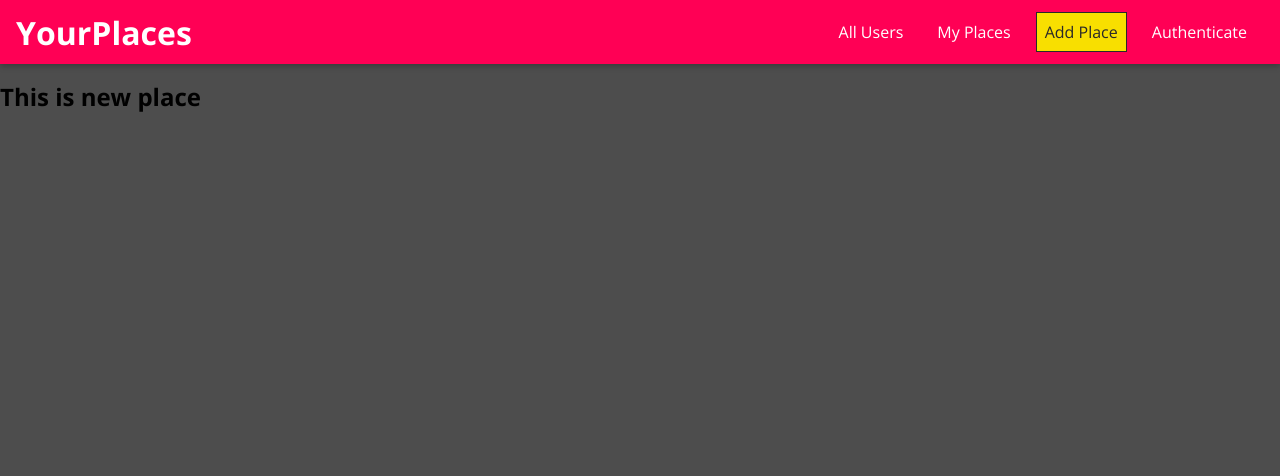
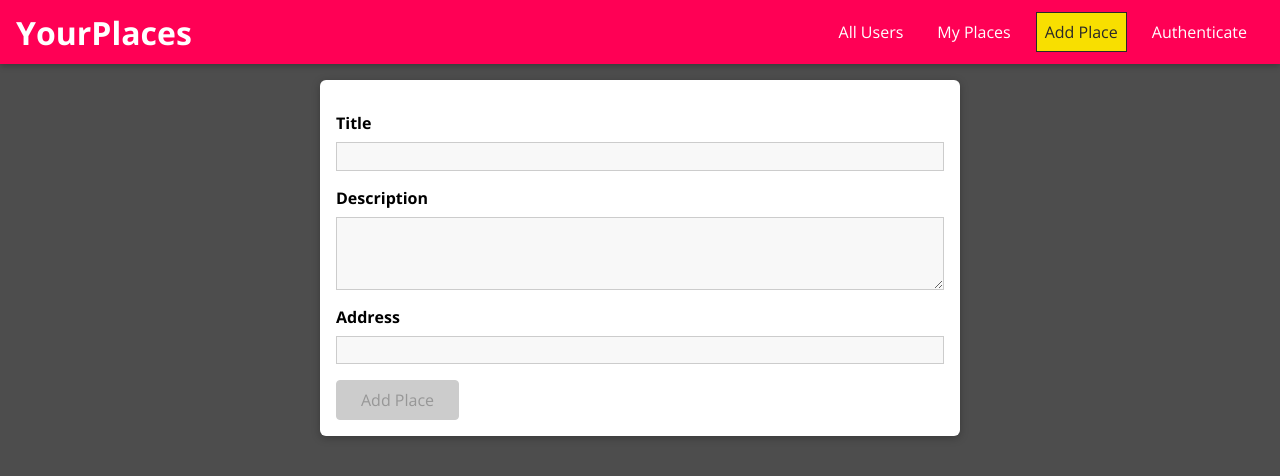
Before and after one commit to AtharvPal/GeoJournal, a React (Create React App) app: page /places/new in a window 1280 px wide. Shown: the top 476 px of the page. Built offline with nearby package versions, Linux system fonts and the light colour scheme.

Commit message:
adding form to add places (imp)

```diff
--- /dev/null
+++ b/src/places/pages/NewPlace.css
@@ -0,0 +1,10 @@
+.place-form {
+  list-style: none;
+  margin: 0 auto;
+  padding: 1rem;
+  width: 90%;
+  max-width: 40rem;
+  box-shadow: 0 2px 8px rgba(0, 0, 0, 0.26);
+  border-radius: 6px;
+  background: white;
+}
--- a/src/places/pages/NewPlace.js
+++ b/src/places/pages/NewPlace.js
@@ -1,7 +1,100 @@
-import React from "react";
+import React, { useCallback, useReducer } from "react";
+import Input from "../../shared/components/FormElements/Input";
+import Button from "../../shared/components/FormElements/Button";
+import {
+  VALIDATOR_MINLENGTH,
+  VALIDATOR_REQUIRE,
+} from "../../shared/util/validators";
+
+import "./NewPlace.css";
+
+const formReducer = (state, action) => {
+  switch (action.type) {
+    case "INPUT_CHANGE":
+      let formIsValid = true;
+      for (const inputId in state.inputs) {
+        if (inputId === action.inputId) {
+          formIsValid = formIsValid && action.isValid;
+        } else {
+          formIsValid = formIsValid && state.inputs[inputId].isValid;
+        }
+      }
+      return {
+        ...state,
+        inputs: {
+          ...state.inputs,
+          [action.inputId]: {
+            value: action.value,
+            isValid: action.isValid,
+          },
+        },
+        isValid: formIsValid,
+      };
+    default:
+      return state;
+  }
+};
 
 const NewPlace = () => {
-    return <h2>This is new place</h2>
-}
+  const [formState, dispatch] = useReducer(formReducer, {
+    inputs: {
+      title: {
+        value: "",
+        isValid: false,
+      },
+      description: {
+        value: "",
+        isValid: false,
+      },
+    },
+    isValid: false,
+  });
+  const inputHandler = useCallback((id, value, isValid) => {
+    dispatch({
+      type: "INPUT_CHANGE",
+      inputId: id,
+      value: value,
+      isValid: isValid,
+    });
+  }, []);
+
+  const formSubmitHandler = (event) => {
+    event.preventDefault();
+    // console.log(formState.inputs);
+  }
+
+  return (
+    <form className="place-form" onSubmit={formSubmitHandler}>
+      <Input
+        id="title"
+        element="input"
+        type="text"
+        label="Title"
+        onInput={inputHandler}
+        validators={[VALIDATOR_REQUIRE()]}
+        errorText="Please enter a valid title"
+      />
+      <Input
+        id="description"
+        element="textarea"
+        type="text"
+        label="Description"
+        onInput={inputHandler}
+        validators={[VALIDATOR_MINLENGTH(5)]}
+        errorText="Please enter a valid description (at least 5 characters)"
+      />
+      <Input
+        id="address"
+        element="input"
+        type="text"
+        label="Address"
+        onInput={inputHandler}
+        validators={[VALIDATOR_REQUIRE()]}
+        errorText="Please enter a valid description (at least 5 characters)"
+      />
+      <Button type="submit" disabled={!formState.isValid}>Add Place</Button>
+    </form>
+  );
+};
 
 export default NewPlace;
--- /dev/null
+++ b/src/shared/components/FormElements/Input.css
@@ -0,0 +1,41 @@
+.form-control {
+  margin: 1rem 0;
+}
+
+.form-control label,
+.form-control input,
+.form-control textarea {
+  display: block;
+}
+
+.form-control label {
+  font-weight: bold;
+  margin-bottom: 0.5rem;
+}
+
+.form-control input,
+.form-control textarea {
+  width: 100%;
+  font: inherit;
+  border: 1px solid #ccc;
+  background: #f8f8f8;
+  padding: 0.15rem 0.25rem;
+}
+
+.form-control input:focus,
+.form-control textarea:focus {
+  outline: none;
+  background: #ebebeb;
+  border-color: #510077;
+}
+
+.form-control--invalid label,
+.form-control--invalid p {
+  color: red;
+}
+
+.form-control--invalid input,
+.form-control--invalid textarea {
+  border-color: red;
+  background: #ffd1d1;
+}
--- /dev/null
+++ b/src/shared/components/FormElements/Input.js
@@ -0,0 +1,74 @@
+import React, { useEffect, useReducer } from "react";
+
+import "./Input.css";
+import { validate } from "../../util/validators";
+
+const inputReducer = (state, action) => {
+  switch (action.type) {
+    case "CHANGE":
+      return {
+        ...state,
+        value: action.val,
+        isValid: validate(action.val, action.validators),
+      };
+    case "TOUCH":
+      return {
+        ...state,
+        isTouched: true,
+      };
+    default:
+      return state;
+  }
+};
+
+const Input = (props) => {
+  const [inputState, dispatch] = useReducer(inputReducer, {
+    value: "",
+    isValid: false,
+  });
+
+  const changeHandler = (event) => {
+    dispatch({
+      type: "CHANGE",
+      val: event.target.value,
+      validators: props.validators,
+    });
+  };
+
+  const touchHandler = () => {
+    dispatch({
+      type: "TOUCH",
+    });
+  }
+
+  const {id, onInput} = props;
+  const { value, isValid } = inputState;
+
+  useEffect(() => {
+    onInput(id, value, isValid);
+  }, [id, value, isValid, onInput]);
+
+  const element =
+    props.element === "input" ? (
+      <input
+        id={props.id}
+        type={props.type}
+        placeholder={props.placeholder}
+        onChange={changeHandler}
+        onBlur={touchHandler}
+        value={inputState.value}
+      />
+    ) : (
+      <textarea id={props.id} rows={props.rows || 3} value={inputState.value} onChange={changeHandler} onBlur={touchHandler} />
+    );
+
+  return (
+    <div className={`form-control ${!inputState.isValid && inputState.isTouched && 'form-control--invalid'}`}>
+      <label htmlFor={props.id}>{props.label}</label>
+      {element}
+      {!inputState.isValid && inputState.isTouched && <p>{props.errorText}</p>}
+    </div>
+  );
+};
+
+export default Input;
--- /dev/null
+++ b/src/shared/util/validators.js
@@ -0,0 +1,46 @@
+const VALIDATOR_TYPE_REQUIRE = 'REQUIRE';
+const VALIDATOR_TYPE_MINLENGTH = 'MINLENGTH';
+const VALIDATOR_TYPE_MAXLENGTH = 'MAXLENGTH';
+const VALIDATOR_TYPE_MIN = 'MIN';
+const VALIDATOR_TYPE_MAX = 'MAX';
+const VALIDATOR_TYPE_EMAIL = 'EMAIL';
+const VALIDATOR_TYPE_FILE = 'FILE';
+
+export const VALIDATOR_REQUIRE = () => ({ type: VALIDATOR_TYPE_REQUIRE });
+export const VALIDATOR_FILE = () => ({ type: VALIDATOR_TYPE_FILE });
+export const VALIDATOR_MINLENGTH = val => ({
+  type: VALIDATOR_TYPE_MINLENGTH,
+  val: val
+});
+export const VALIDATOR_MAXLENGTH = val => ({
+  type: VALIDATOR_TYPE_MAXLENGTH,
+  val: val
+});
+export const VALIDATOR_MIN = val => ({ type: VALIDATOR_TYPE_MIN, val: val });
+export const VALIDATOR_MAX = val => ({ type: VALIDATOR_TYPE_MAX, val: val });
+export const VALIDATOR_EMAIL = () => ({ type: VALIDATOR_TYPE_EMAIL });
+
+export const validate = (value, validators) => {
+  let isValid = true;
+  for (const validator of validators) {
+    if (validator.type === VALIDATOR_TYPE_REQUIRE) {
+      isValid = isValid && value.trim().length > 0;
+    }
+    if (validator.type === VALIDATOR_TYPE_MINLENGTH) {
+      isValid = isValid && value.trim().length >= validator.val;
+    }
+    if (validator.type === VALIDATOR_TYPE_MAXLENGTH) {
+      isValid = isValid && value.trim().length <= validator.val;
+    }
+    if (validator.type === VALIDATOR_TYPE_MIN) {
+      isValid = isValid && +value >= validator.val;
+    }
+    if (validator.type === VALIDATOR_TYPE_MAX) {
+      isValid = isValid && +value <= validator.val;
+    }
+    if (validator.type === VALIDATOR_TYPE_EMAIL) {
+      isValid = isValid && /^\S+@\S+\.\S+$/.test(value);
+    }
+  }
+  return isValid;
+};
```
